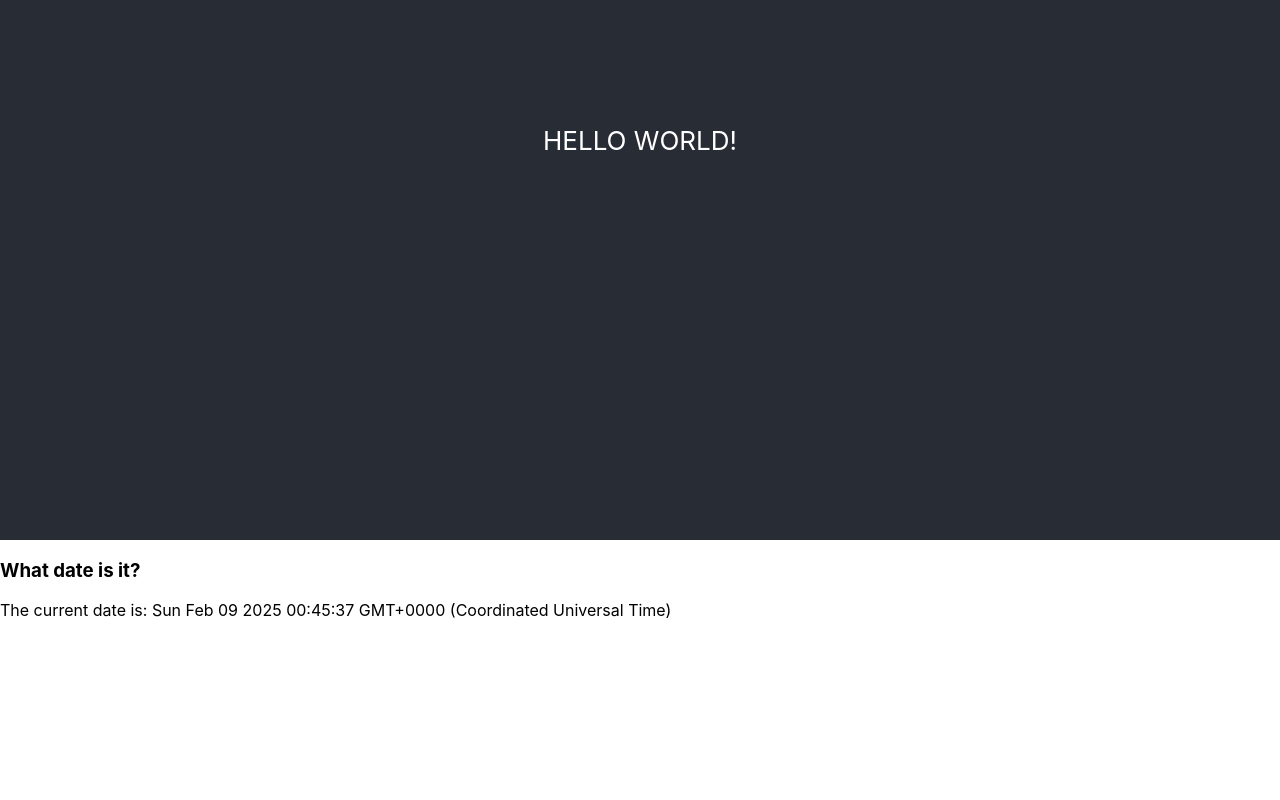
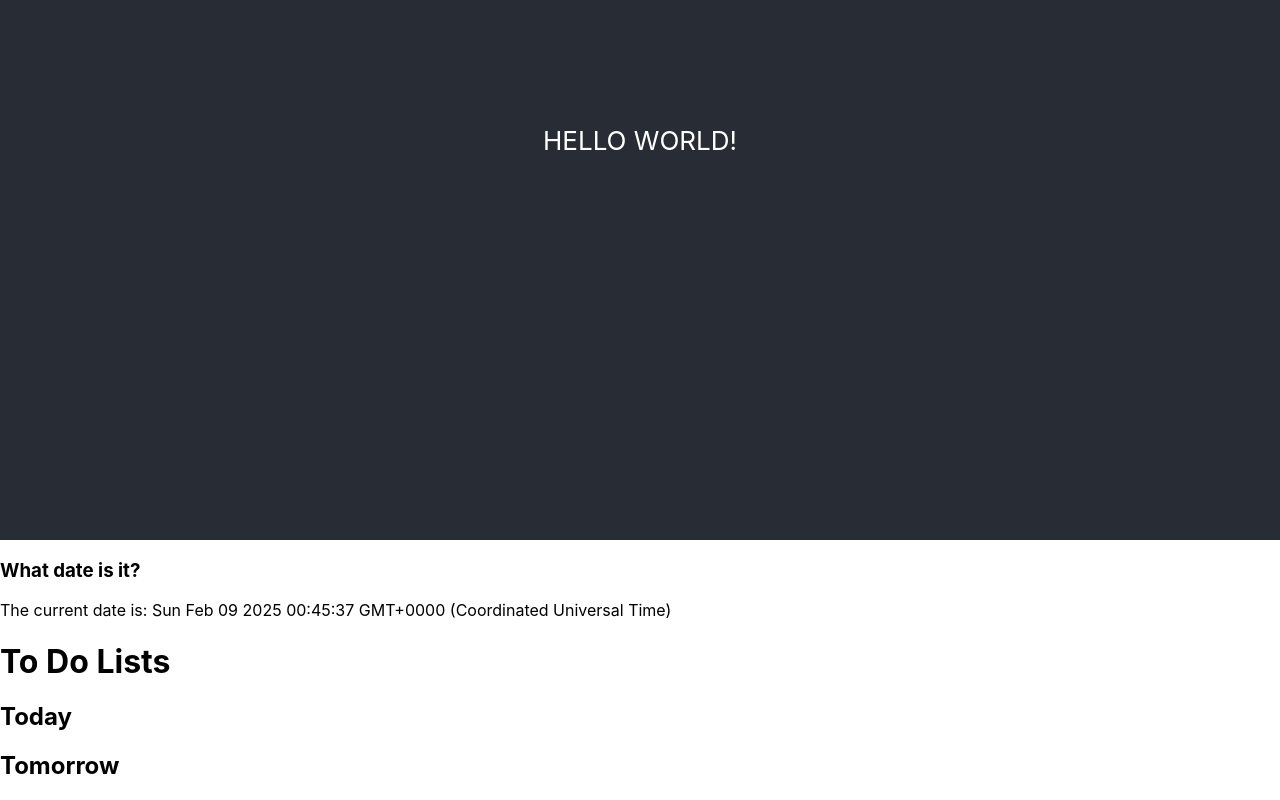
Before and after one commit to ChadHarper811/react_practice, a React (Create React App) app: page / in a window 1280 px wide. Shown: the part 260-1060 px from the top of the page. Before the commit the page ends 896 px from the top, so only its background shows below. Built offline with nearby package versions, Linux system fonts and the light colour scheme.

Commit message:
copied ToDo component from practice problem

```diff
--- /dev/null
+++ b/src/ToDo.js
@@ -0,0 +1,28 @@
+import React from "react";
+
+const List = (props) => {
+  { /* Change code below this line */ }
+  return <p>{}</p>
+  { /* Change code above this line */ }
+};
+
+class ToDo extends React.Component {
+  constructor(props) {
+    super(props);
+  }
+  render() {
+    return (
+      <div>
+        <h1>To Do Lists</h1>
+        <h2>Today</h2>
+        { /* Change code below this line */ }
+        <List />
+        <h2>Tomorrow</h2>
+        <List />
+        { /* Change code above this line */ }
+      </div>
+    );
+  }
+};
+
+export default ToDo;
--- a/src/index.js
+++ b/src/index.js
@@ -4,12 +4,14 @@ import './index.css';
 import App from './App';
 import reportWebVitals from './reportWebVitals';
 import Calendar from './Calendar';
+import ToDo from './ToDo';
 
 const root = ReactDOM.createRoot(document.getElementById('root'));
 root.render(
   <React.StrictMode>
     <App />
     <Calendar />
+    <ToDo />
   </React.StrictMode>
 );
 
```
